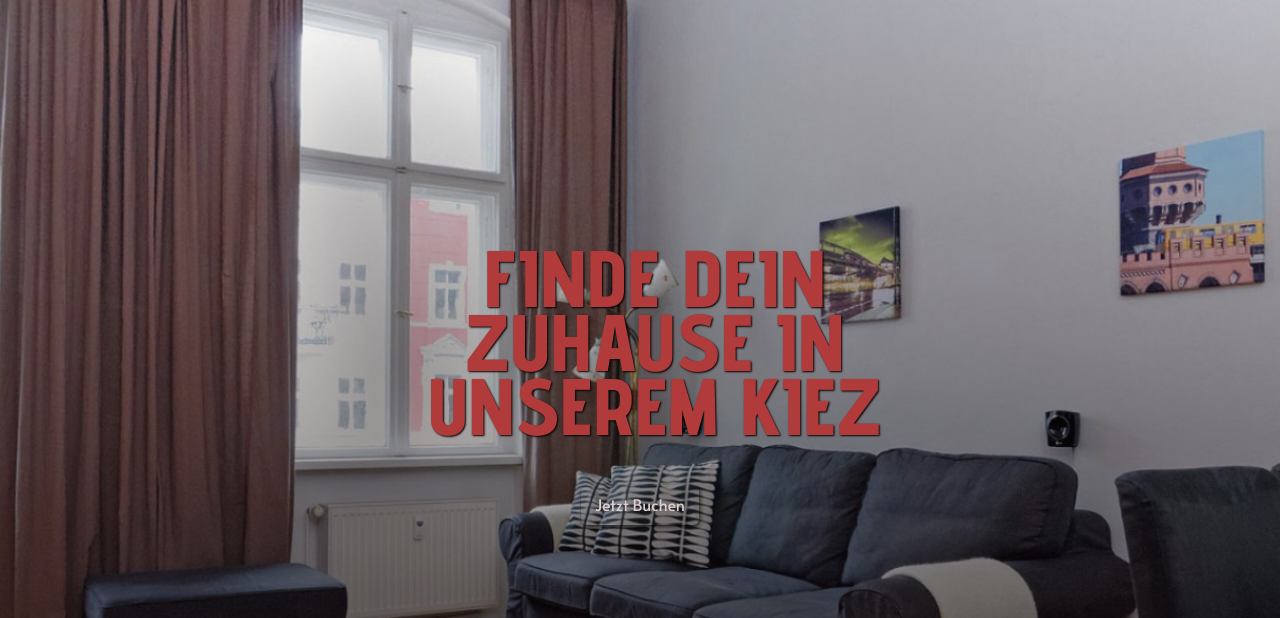
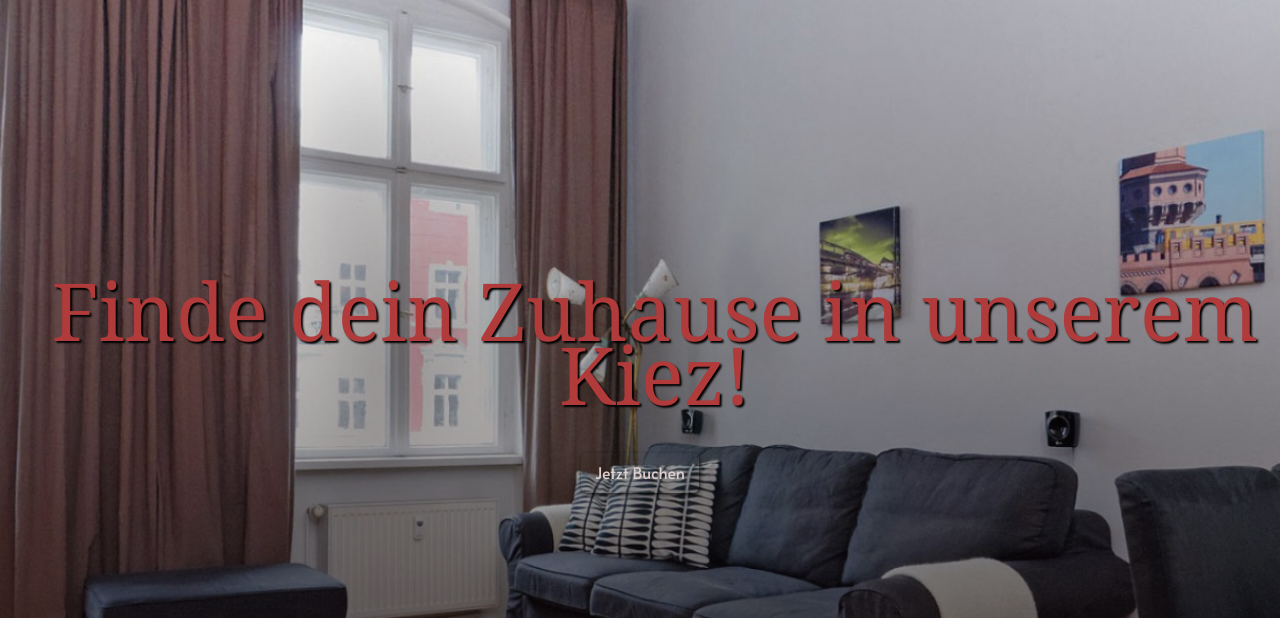
Before and after one commit to danielenrriques2001/franks-apartment, an Astro site: page / in a window 1280 px wide. Shown: the part 182-800 px from the top of the page. Built offline with nearby package versions, Linux system fonts and the light colour scheme; Astro itself is replaced by a stand-in of ours; a web font is replaced by a local one.

Commit message:
ft: I changed the hero heading

```diff
--- a/src/layout/Hero.astro
+++ b/src/layout/Hero.astro
@@ -1,6 +1,6 @@
 <section class="hero-image">
     <div class="hero-text">
-      <h1 class="heading-hero">Finde dein Zuhause in unserem Kiez</h1>
+      <h1 class="heading-hero">Finde dein Zuhause in unserem Kiez!</h1>
 
       <button class="button">
         <a target="_blank" href="https://www.airbnb.de/rooms/267951?adults=1&children=0&enable_m3_private_room=true&infants=0&pets=0&check_in=2023-07-30&check_out=2023-08-04&federated_search_id=ef7ac761-8ee3-437d-ba0e-02b9eaada7c8&source_impression_id=p3_1683204831_lmxtMCzJF6dLWSdK">Jetzt Buchen</a>
@@ -27,6 +27,7 @@
       left: 50%;
       transform: translate(-50%, -50%);
       color: white;
+      width: 95%;
     }
 
 
@@ -34,13 +35,13 @@
         color: var(--First-Color);
         width: 100%;
         line-height: 0.80;
-        font-size: 2rem;
-        text-shadow: 1px 1px 2px black;
+
+        text-shadow: 2px 2px 2px black;
         padding: 15px;
+        font-family: Cambria, Cochin, Georgia, Times, 'Times New Roman', serif;
+        border-radius: 15px;
+        font-weight: 200;
 
-        border-radius: 15px;
-        font-weight: 700;
-        text-transform: uppercase;
     }
 
 
```
